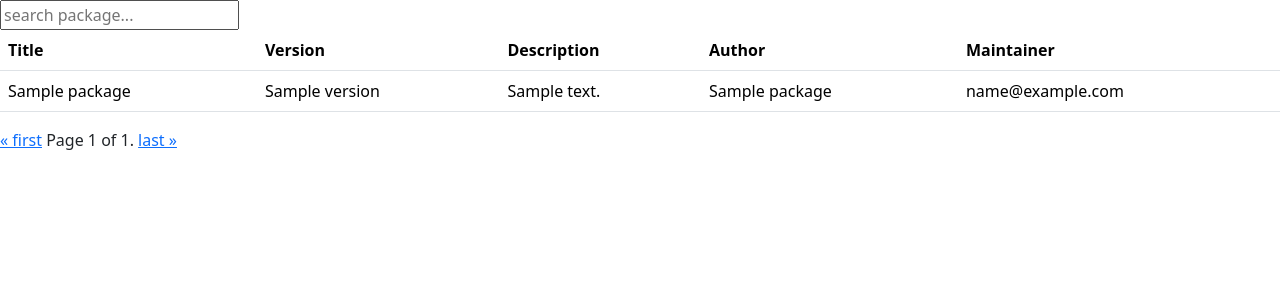
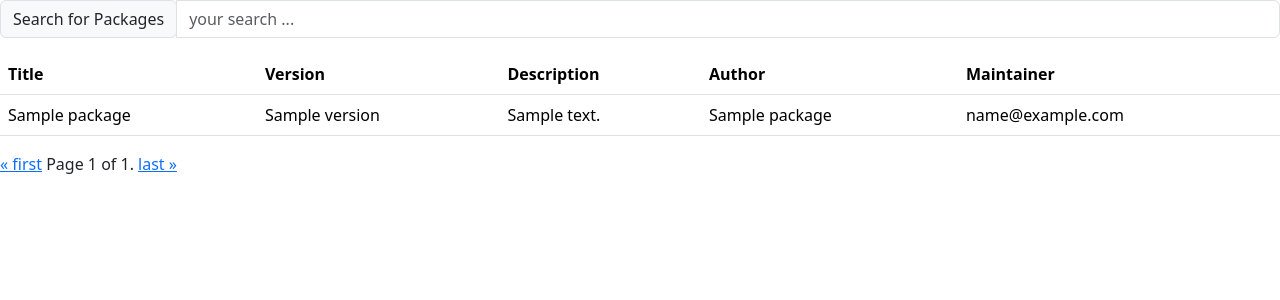
Before and after one commit to arturgorski14/PackageFinder, a Django app: template main/templates/main/index.html in a window 1280 px wide. Shown: the top 300 px of the page. Run offline with Django 4.2, Linux system fonts and the light colour scheme; the template is opened without the code that fills it: most values are stand-ins (such as "Sample title", 1, 10 or a date in 2020); some libraries are stand-ins or nearby versions.

Commit message:
Added search input

```diff
--- a/main/apps.py
+++ b/main/apps.py
@@ -8,5 +8,4 @@ class MainConfig(AppConfig):
     def ready(self):
         print("READY FUNCTION")
         from . import updater
-
         updater.start()
--- a/main/templates/main/index.html
+++ b/main/templates/main/index.html
@@ -9,12 +9,19 @@
 <body>
 
 <form method="get">
-    <input id="q" name="q" type="text" placeholder="search package...">
+<!--    <input id="q" name="q" type="text" placeholder="search package...">-->
+
+    <div class="input-group mb-3">
+      <div class="input-group-prepend">
+        <span class="input-group-text" id="q">Search for Packages</span>
+      </div>
+      <input type="text" class="form-control" aria-label="Default" aria-describedby="q" name="q" placeholder="your search ...">
+    </div>
 </form>
 
 {% if packages %}
 <table class="table table-hover">
-  <thead>
+  <thead class="thead-dark">
     <tr>
       <th scope="col">Title</th>
       <th scope="col">Version</th>
```
